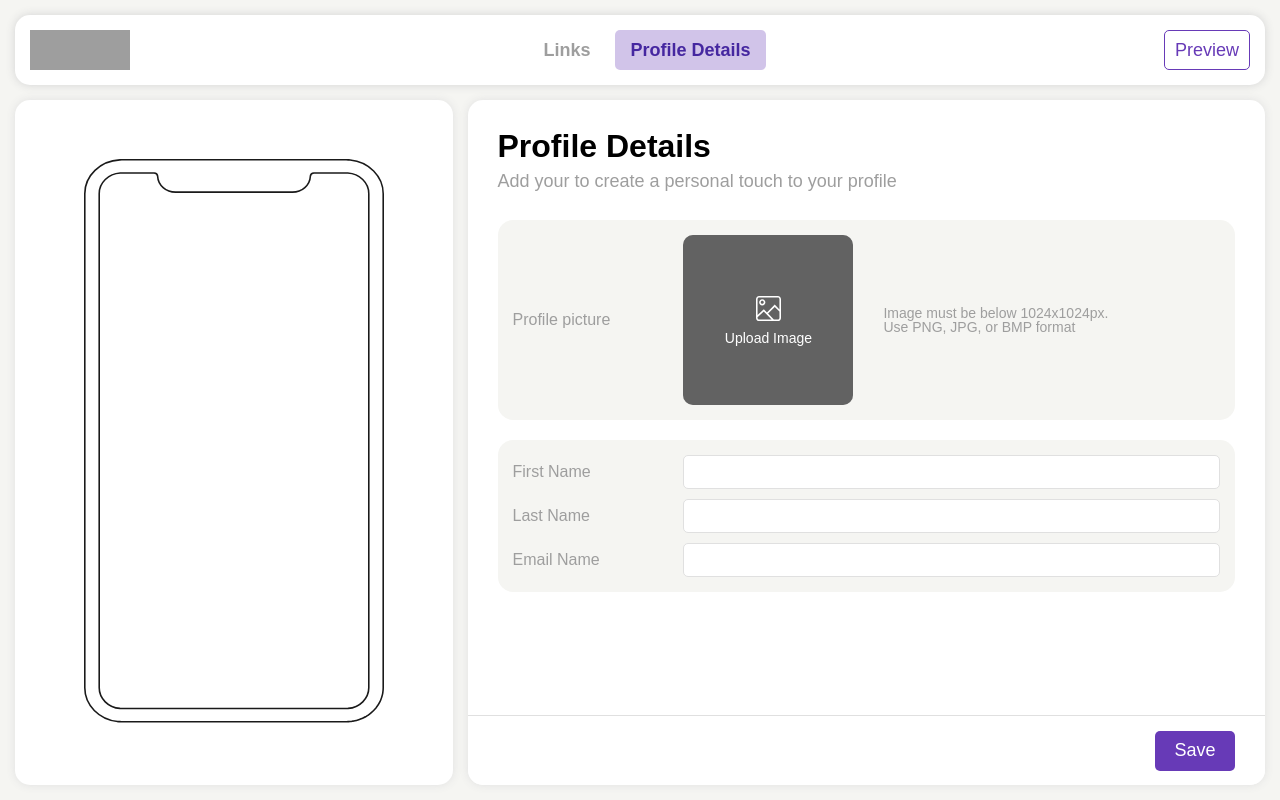
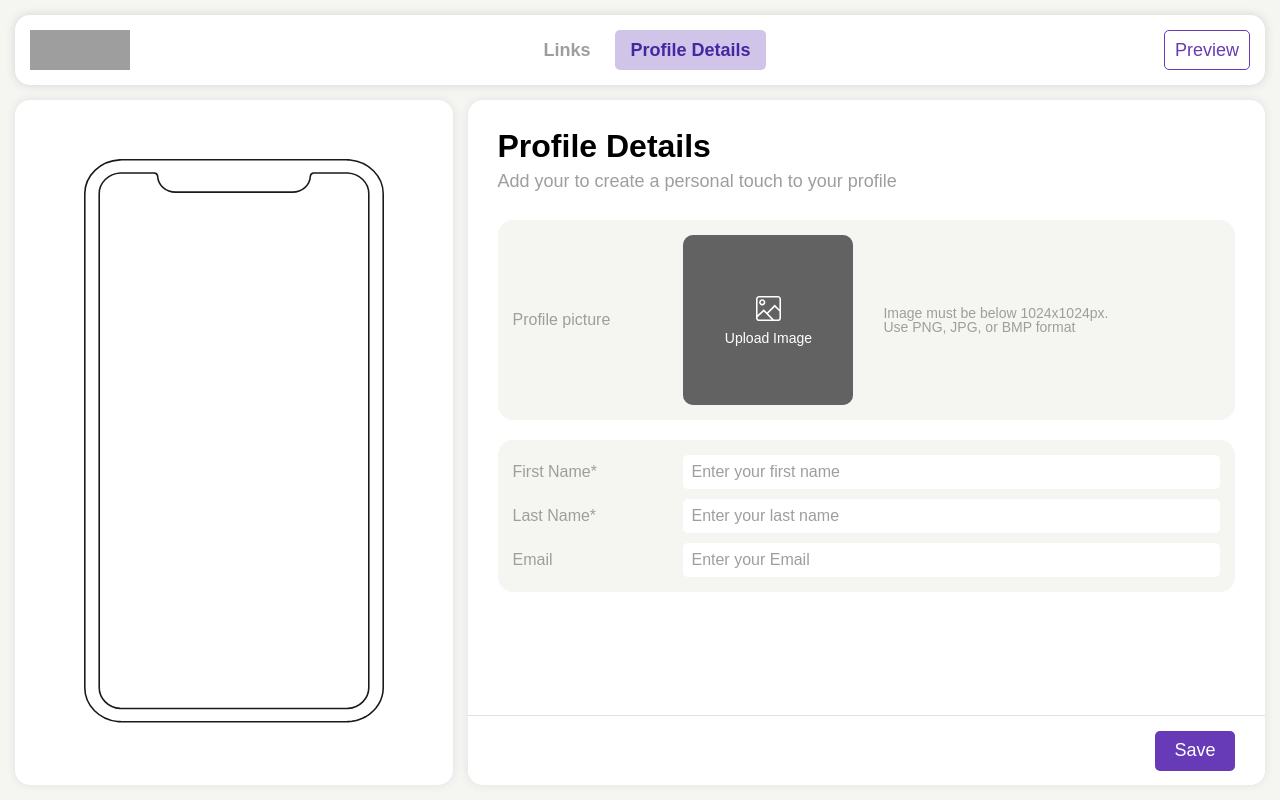
Before and after one commit to MTONSEG/app, a React (Vite) app: page /profile/details in a window 1280 px wide. Built offline with nearby package versions, Linux system fonts and the light colour scheme; grey boxes are pictures that could not be loaded.

Commit message:
update style to input

```diff
--- a/src/components/pages/Profile/ProfileFormDetails/ProfileFormFields/ProfileFormFields.tsx
+++ b/src/components/pages/Profile/ProfileFormDetails/ProfileFormFields/ProfileFormFields.tsx
@@ -8,16 +8,16 @@ interface PropsType {}
 const ProfileFormFields: FC<PropsType> = () => {
   return (
     <FormBox>
-      <FormWrapper title='First Name' variant='flex'>
-        <Input type='text' name='firstName' aria-label='first name' />
+      <FormWrapper title='First Name*' variant='flex'>
+        <Input type='text' name='firstName' aria-label='first name' placeholder='Enter your first name'/>
       </FormWrapper>
 
-      <FormWrapper title='Last Name' variant='flex'>
-        <Input type='text' name='lastName' aria-label='last name' />
+      <FormWrapper title='Last Name*' variant='flex'>
+        <Input type='text' name='lastName' aria-label='last name' placeholder='Enter your last name'/>
       </FormWrapper>
 
-      <FormWrapper title='Email Name' variant='flex'>
-        <Input type='email' name='email' aria-label='email' />
+      <FormWrapper title='Email' variant='flex'>
+        <Input type='email' name='email' aria-label='email' placeholder='Enter your Email'/>
       </FormWrapper>
     </FormBox>
   )
--- a/src/components/ui/forms/Input/Input.scss
+++ b/src/components/ui/forms/Input/Input.scss
@@ -6,4 +6,21 @@
   border-radius: 5px;
   font-size: 16px;
   background: var(--white);
+  border: 1px solid transparent;
+  color: var(--dark);
+
+  &:focus {
+    border-color: var(--purple);
+    box-shadow: 0 0 15px var(--purple-lighter);
+  }
+
+  &::placeholder {
+    color: var(--gray);
+  }
+
+  @media (hover: hover) {
+    &:hover {
+      box-shadow: 0 0 15px var(--purple-lighter);
+    }
+  }
 }
--- a/src/styles/variables/colors.scss
+++ b/src/styles/variables/colors.scss
@@ -7,6 +7,7 @@
 
   --white: #fff;
   --black: #000;
+  --dark: #242424;
   --gray: #9e9e9e;
   --gray-light: #e0e0e0;
   --gray-bg: #f5f5f2;
```
